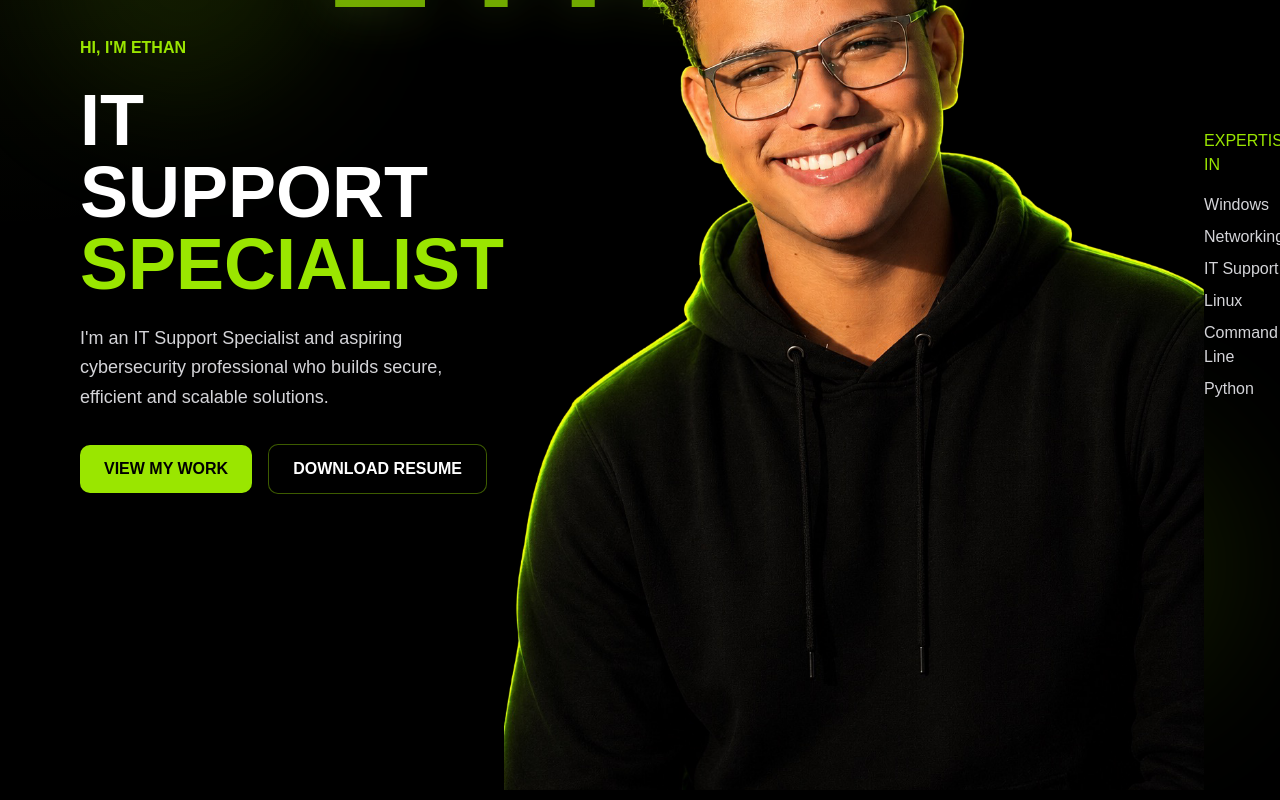
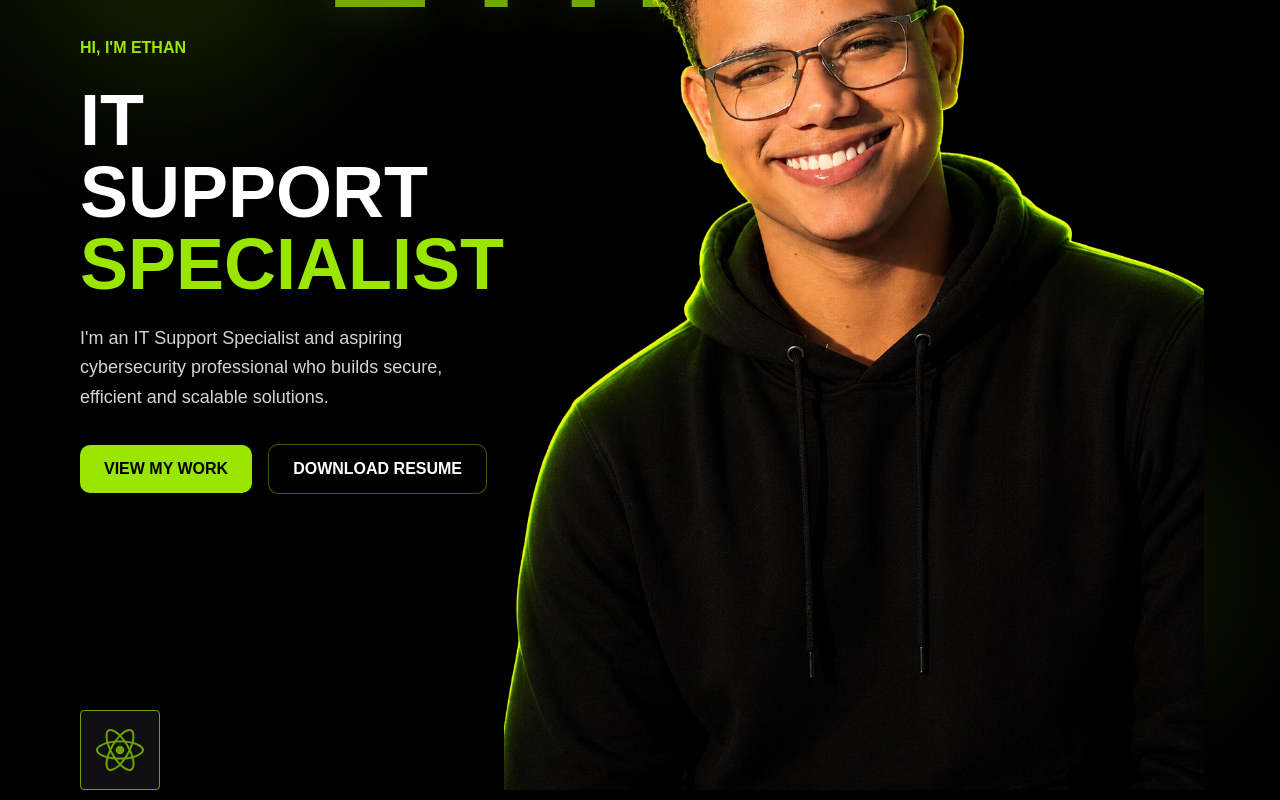
Before and after one commit to EthanClassen-Sec/EthanClassen-Sec.github.io, a React (Vite) app: page / in a window 1280 px wide. Shown: the part 260-1060 px from the top of the page. Built offline with nearby package versions, Linux system fonts and the light colour scheme.

Commit message:
stack added

```diff
--- a/package.json
+++ b/package.json
@@ -16,9 +16,11 @@
     "clsx": "^2.1.1",
     "framer-motion": "^12.38.0",
     "lucide-react": "^1.14.0",
+    "motion": "^12.38.0",
     "radix-ui": "^1.4.3",
     "react": "^19.2.5",
     "react-dom": "^19.2.5",
+    "react-icons": "^5.6.0",
     "react-router-dom": "^7.15.0",
     "shadcn": "^4.7.0",
     "tailwind-merge": "^3.5.0",
--- a/src/App.jsx
+++ b/src/App.jsx
@@ -1,4 +1,4 @@
-import Stack from './components/Stack';
+
 import AboutPreview from './components/Aboutprev';
 import Skills from './components/Skills';
 import Projects from './components/Projects';
@@ -12,8 +12,8 @@ import { motion } from 'framer-motion';
 function App() {
   return (
     <div className="min-h-screen bg-black text-white overflow-hidden">
+      <Hero />
 
-      <Hero />
 
       <motion.div
         initial={{ opacity: 0, y: 60 }}
--- a/src/components/Hero.jsx
+++ b/src/components/Hero.jsx
@@ -1,7 +1,7 @@
 import { useEffect, useState } from "react";
 import { motion } from "framer-motion";
 import FloatingText from "./HeroAssets/FloatingText";
-
+import Stack from '../components/Stack';
 export default function Hero() {
   const [mousePosition, setMousePosition] = useState({
     x: 0,
@@ -69,6 +69,9 @@ export default function Hero() {
 
           {/* MOBILE LAYOUT */}
           <div className="relative w-full lg:hidden">
+            <div className="text-lime-400">
+              <Stack />
+            </div>
 
             <div className="absolute bottom-80">
               <h1 className="text-7xl font-black mt-4 leading-none z-10 ">
@@ -270,28 +273,21 @@ export default function Hero() {
             />
 
             {/* RIGHT */}
-            <div className="relative z-30">
+            <div className="absolute bottom-0 left-0 z-30">
+              <Stack />
 
-              <h3 className="text-lime-400 uppercase mb-4">
-                Expertise In
-              </h3>
-
-              <ul className="space-y-2 text-zinc-300">
-                <li>Windows</li>
-                <li>Networking</li>
-                <li>IT Support</li>
-                <li>Linux</li>
-                <li>Command Line</li>
-                <li>Python</li>
-              </ul>
 
             </div>
 
           </div>
 
+
         </div>
 
+
       </div>
+
+
 
     </section>
   );
--- a/src/components/Stack.jsx
+++ b/src/components/Stack.jsx
@@ -1,6 +1,21 @@
+import { Marquee } from "./ui/marquee";
+import { FaReact, FaPython, FaWindows, FaApple, FaJava, FaNetworkWired, FaHtml5, FaCss3 } from "react-icons/fa";
+import { SiGodotengine } from "react-icons/si";
+
 export default function Stack() {
   return (
-    <div>
-    </div>
+    <Marquee direction="horizontal" className="opacity-70 flex items-center justify-center w-20 h-20 bg-zinc-900 backdrop-blur-x1 border rounded border-lime-400 text-lime-400 hover:text-lime-400 hover:border-lime-400/30 hover:shadow-[0_0_25px_rgba(163,230,53,0.12)] transition-all duration-300">
+      <FaReact className="text-5xl" />
+      <FaPython className="text-5xl" />
+      <FaWindows className="text-5xl" />
+      <FaApple className="text-5xl" />
+      <FaJava className="text-5xl" />
+      <FaNetworkWired className="text-5xl" />
+      <FaHtml5 className="text-5xl" />
+      <FaCss3 className="text-5xl" />
+      <SiGodotengine className="text-5xl" />
+
+
+    </Marquee>
   );
 }
--- /dev/null
+++ b/src/components/ui/marquee.jsx
@@ -0,0 +1,222 @@
+"use client";;
+import { cn } from "@/lib/utils";
+import { useMotionValue, animate, motion } from "motion/react";
+import { useState, useEffect, useRef } from "react";
+
+export function Marquee({
+  children,
+  gap = 16,
+  speed = 100,
+  speedOnHover,
+  direction = "horizontal",
+  reverse = false,
+  className,
+  fadeEdges = false,
+  fadeWidth = 64,
+  pauseOnTap = true,
+  draggable = true
+}) {
+  const [currentSpeed, setCurrentSpeed] = useState(speed);
+  const [isPaused, setIsPaused] = useState(false);
+  const [isDragging, setIsDragging] = useState(false);
+  const containerRef = useRef(null);
+  const translation = useMotionValue(0);
+  const [isTransitioning, setIsTransitioning] = useState(false);
+  const [key, setKey] = useState(0);
+  const dragStartPosition = useRef(0);
+  const [dimensions, setDimensions] = useState({ width: 0, height: 0 });
+
+  useEffect(() => {
+    if (!containerRef.current) return;
+
+    const currentRef = containerRef.current;
+
+    const updateDimensions = () => {
+      if (currentRef) {
+        const rect = currentRef.getBoundingClientRect();
+        setDimensions({
+          width: rect.width,
+          height: rect.height,
+        });
+      }
+    };
+
+    updateDimensions();
+
+    const resizeObserver = new ResizeObserver(updateDimensions);
+    resizeObserver.observe(currentRef);
+
+    return () => {
+      resizeObserver.unobserve(currentRef);
+      resizeObserver.disconnect();
+    };
+  }, []);
+
+  const { width, height } = dimensions;
+
+  useEffect(() => {
+    let controls;
+
+    if (isPaused || isDragging || (!width && !height)) {
+      return () => {};
+    }
+
+    const size = direction === "horizontal" ? width : height;
+    const contentSize = size + gap;
+
+    if (!size) return () => {};
+
+    const from = reverse ? -contentSize / 2 : 0;
+    const to = reverse ? 0 : -contentSize / 2;
+    const distanceToTravel = Math.abs(to - from);
+    const duration = distanceToTravel / currentSpeed;
+
+    if (isTransitioning) {
+      const remainingDistance = Math.abs(translation.get() - to);
+      const transitionDuration = remainingDistance / currentSpeed;
+
+      controls = animate(translation, [translation.get(), to], {
+        ease: "linear",
+        duration: transitionDuration,
+        onComplete: () => {
+          setIsTransitioning(false);
+          setKey((prevKey) => prevKey + 1);
+        },
+      });
+    } else {
+      controls = animate(translation, [from, to], {
+        ease: "linear",
+        duration: duration,
+        repeat: Infinity,
+        repeatType: "loop",
+        repeatDelay: 0,
+        onRepeat: () => {
+          translation.set(from);
+        },
+      });
+    }
+
+    return controls?.stop;
+  }, [
+    key,
+    translation,
+    currentSpeed,
+    width,
+    height,
+    gap,
+    isTransitioning,
+    direction,
+    reverse,
+    isPaused,
+    isDragging,
+  ]);
+
+  const fadeGradientStyles = (() => {
+    if (!fadeEdges) return {};
+
+    const size = direction === "horizontal" ? width : height;
+    if (size === 0) return {};
+
+    const fadePercentage = Math.min(100, Math.round((fadeWidth / size) * 100));
+
+    if (direction === "horizontal") {
+      return {
+        maskImage: `linear-gradient(to right, transparent, black ${fadePercentage}%, black ${
+          100 - fadePercentage
+        }%, transparent 100%)`,
+        WebkitMaskImage: `linear-gradient(to right, transparent, black ${fadePercentage}%, black ${
+          100 - fadePercentage
+        }%, transparent 100%)`,
+      };
+    } else {
+      return {
+        maskImage: `linear-gradient(to bottom, transparent, black ${fadePercentage}%, black ${
+          100 - fadePercentage
+        }%, transparent 100%)`,
+        WebkitMaskImage: `linear-gradient(to bottom, transparent, black ${fadePercentage}%, black ${
+          100 - fadePercentage
+        }%, transparent 100%)`,
+      };
+    }
+  })();
+
+  const handleTap = () => {
+    if (pauseOnTap && !isDragging) {
+      setIsPaused(!isPaused);
+      setIsTransitioning(true);
+      setKey((prevKey) => prevKey + 1);
+    }
+  };
+
+  const hoverProps = speedOnHover
+    ? {
+        onHoverStart: () => {
+          setIsTransitioning(true);
+          setCurrentSpeed(speedOnHover);
+        },
+        onHoverEnd: () => {
+          setIsTransitioning(true);
+          setCurrentSpeed(speed);
+        },
+      }
+    : {};
+
+  const handleDragStart = () => {
+    if (!draggable) return;
+
+    setIsDragging(true);
+    dragStartPosition.current = translation.get();
+  };
+
+  const handleDragEnd = () => {
+    if (!draggable) return;
+
+    setIsDragging(false);
+    setIsTransitioning(true);
+    setKey((prevKey) => prevKey + 1);
+  };
+
+  const dragConstraints = (() => {
+    const contentSize = direction === "horizontal" ? width : height;
+
+    return {
+      left: -contentSize,
+      right: contentSize,
+      top: -contentSize,
+      bottom: contentSize,
+    };
+  })();
+
+  return (
+    <div
+      className={cn(
+        "overflow-hidden relative",
+        className,
+        (pauseOnTap || draggable) && "cursor-pointer",
+        isDragging && "cursor-grabbing"
+      )}
+      style={fadeGradientStyles}
+      onClick={handleTap}>
+      <motion.div
+        className={cn("flex w-max", draggable && "cursor-grab")}
+        style={{
+          ...(direction === "horizontal"
+            ? { x: translation }
+            : { y: translation }),
+          flexDirection: direction === "horizontal" ? "row" : "column",
+          gap: `${gap}px`,
+        }}
+        ref={containerRef}
+        {...hoverProps}
+        drag={draggable ? (direction === "horizontal" ? "x" : "y") : false}
+        dragConstraints={dragConstraints}
+        onDragStart={handleDragStart}
+        onDragEnd={handleDragEnd}
+        dragElastic={0.1}
+        dragMomentum={false}>
+        {children}
+        {children}
+      </motion.div>
+    </div>
+  );
+}
```
Also changed, not shown: 1 other file (tests, documents, lock files or other folders).
